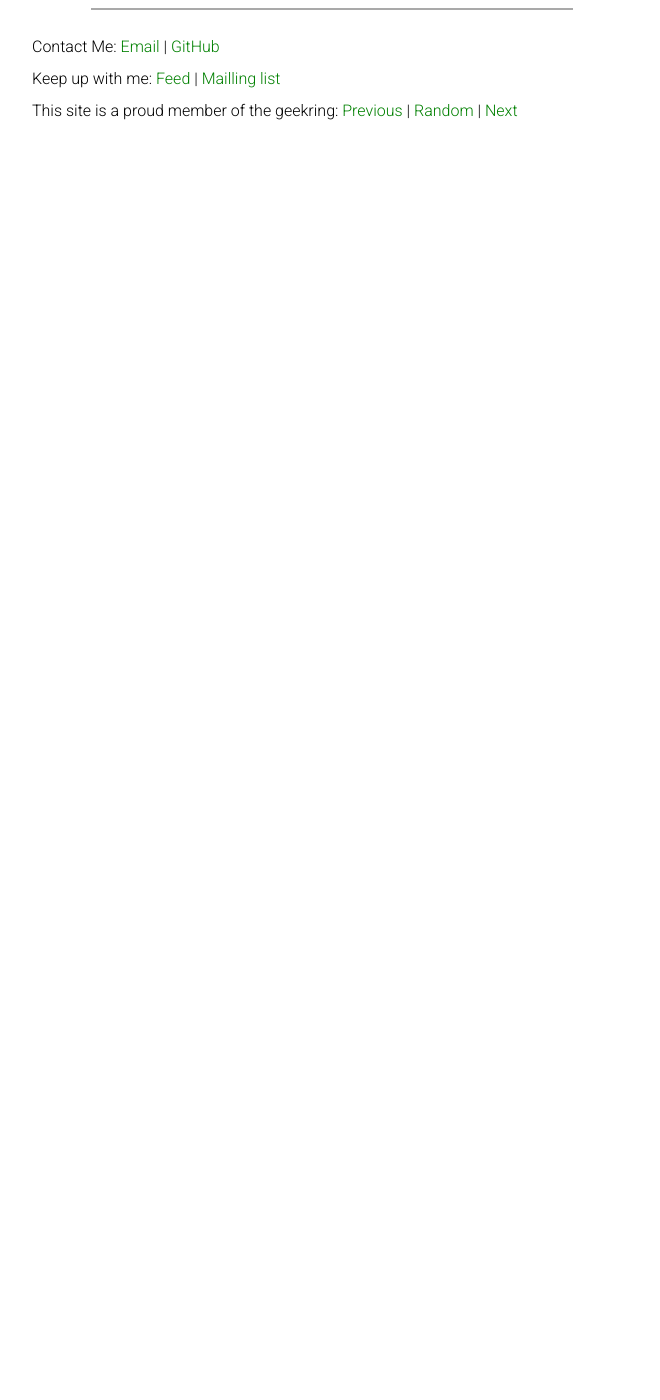
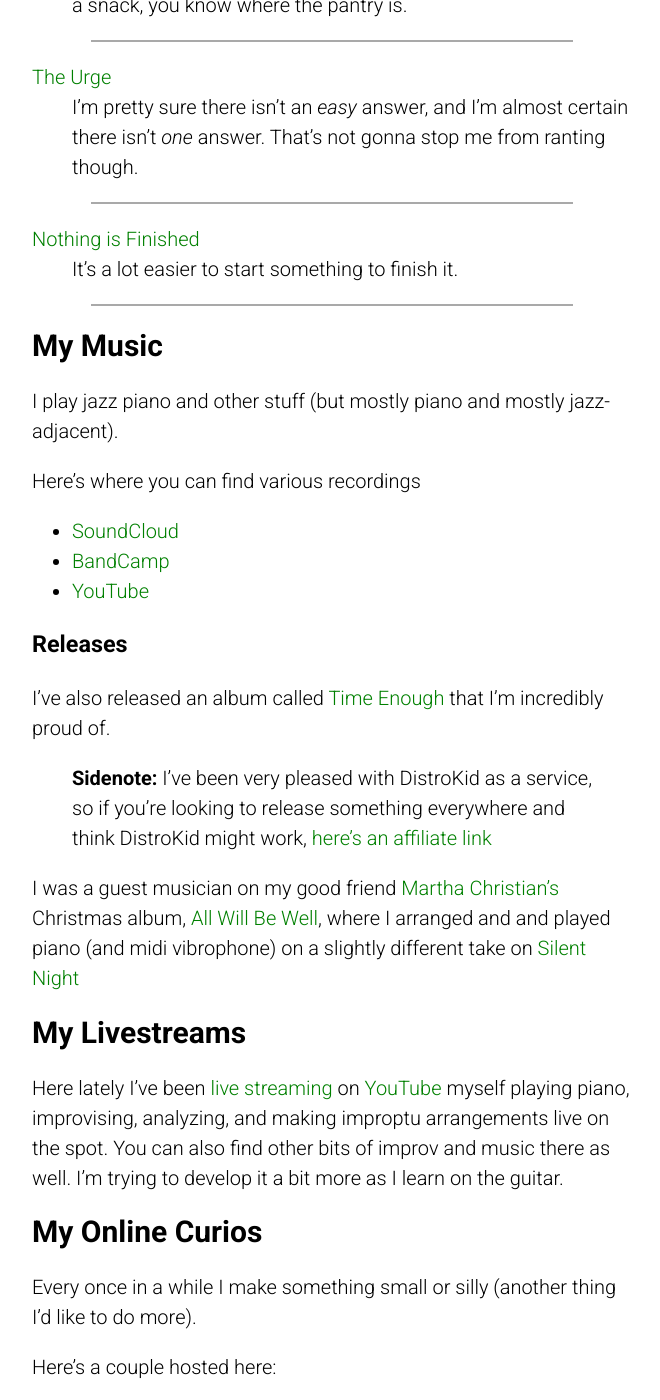
Before and after one commit to amtunlimited/amtunlimited.github.io, a Jekyll site: the page built from index.md, in a window 1280 px wide and 1400 px high, scrolled down 850 px. Shown: the whole window, without its empty margins (308-968 px from the left). Built offline with Jekyll 4.4.1, drawn with Linux system fonts in a browser that asks for light colours; nearby versions of some CDN libraries; before the commit the page ends 1006 px from its top, so only the background shows below that; some of the changed text lies outside the part shown.

Commit message:
Made a new homepage

```diff
--- a/_config.yml
+++ b/_config.yml
@@ -2,6 +2,7 @@
 title: My Kind of Beauty
 description: A place for me to deep dive, scratch the surface, or just gush about things I find and love.
 excerpt_separator: <!--more-->
+markdown: kramdown
 
 plugins:
     - jekyll-feed
--- a/index.md
+++ b/index.md
@@ -1,17 +1,83 @@
 ---
 layout: default
-path: /
-title: Posts
+permalink: /
+title: Home
 ---
+My name is Aaron Tagliaboschi. Here's some stuff I'm up to:
 
-{% for post in site.posts %}
-# [{{ post.title }}]({{ post.url }})
-<div class="author">
-  by {{ post.author | default: site.author }} <br />
-  {{ post.date | date: "%-d %B %Y" }}
-</div>
+* TOC
+{:toc}
 
-{{post.excerpt}}
+## My Writing
+
+I really enjoy writing. I'm still fairly new and trying to find my stride, but
+it at least makes me happy.
+
+### Blog
+I write in a blog sometimes called [My Kind of Beauty](/posts/), where I put
+thoughts and musings about me and myself. I want to start writing more technical
+articles and deep dives, but I haven't yet. That'll probably be it's own thing
+though...
+
+Here's some of the more recent posts:
+
+{% for post in site.posts limit:5 %}
+[{{ post.title }}]({{ post.url }})
+: {{post.excerpt}}
 
 ---
 {% endfor %}
+
+## My Music
+
+I play jazz piano and other stuff (but mostly piano and mostly jazz-adjacent).
+
+Here's where you can find various recordings
+
+* [SoundCloud](https://soundcloud.com/amtunlimited/)
+* [BandCamp](https://amtunlimited.bandcamp.com/)
+* [YouTube](https://www.youtube.com/playlist?list=PL4fu3juqIttcuNq4vL0I0oy-p5u0wD9AE)
+
+### Releases
+
+I've also released an album called [Time Enough](https://distrokid.com/hyperfollow/aarontagliaboschi/dmJw)
+that I'm incredibly proud of.
+
+> **Sidenote:** I've been very pleased with DistroKid as a service, so if you're
+> looking to release something everywhere and think DistroKid might work,
+> [here's an affiliate link](https://distrokid.com/vip/seven/654112)
+
+I was a guest musician on my good friend
+[Martha Christian's](https://open.spotify.com/artist/7scj7N4bGZIBSUspha9GtC?si=6mulavZnRHiu7xfpgVjPaQ)
+Christmas album,
+[All Will Be Well](https://open.spotify.com/album/1ikNK9UjlR0JTHjazkecHC?si=uAbMJHUZTFaPzX4r_f2CzA),
+where I arranged and and played piano (and midi vibrophone) on a slightly
+different take on
+[Silent Night](https://open.spotify.com/track/7JCvFmavIW0dlvss57GETj?si=MqFXAdZBR1qDCMpQ70d_0A)
+
+## My Livestreams
+
+Here lately I've been
+[live streaming](https://www.youtube.com/watch?v=yQ68RjxbZEE&list=PL4fu3juqIttf7z_UbRRaILsAKn-oL-r7U)
+on [YouTube](https://www.youtube.com/channel/UCVlEkuqoQMnsHzjy-DJWOnA) myself
+playing piano, improvising, analyzing, and making improptu arrangements live on
+the spot. You can also find other bits of improv and music there as well. I'm
+trying to develop it a bit more as I learn on the guitar.
+
+## My Online Curios
+
+Every once in a while I make something small or silly (another thing I'd like to
+do more).
+
+Here's a couple hosted here:
+
+{%for project in site.data.projects%}
+  [{{project.name}}](/{{project.github}}/) ([Code](https://github.com/amtunlimited/{{project.github}}))
+  : {{project.description}}
+{%endfor%}
+
+I don't really do social media, but there's a RSS feed for my blog and a mailing
+list (linked below), and all of the various music platforms have subscriptions.
+Drop me an email if you've seen anything you liked, and peace be with you.
+
+[!AT logo]("/assets/logo.svg")
```
Also changed, not shown: _data/projects.yaml (added, +9 -0 lines), posts.md (added, +17 -0 lines).
